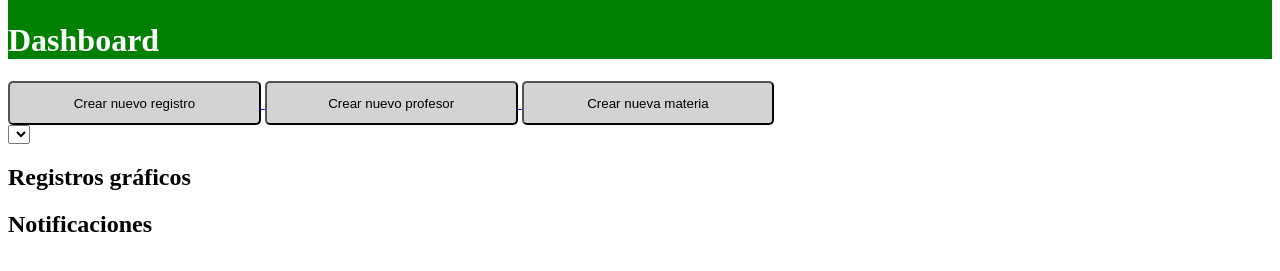
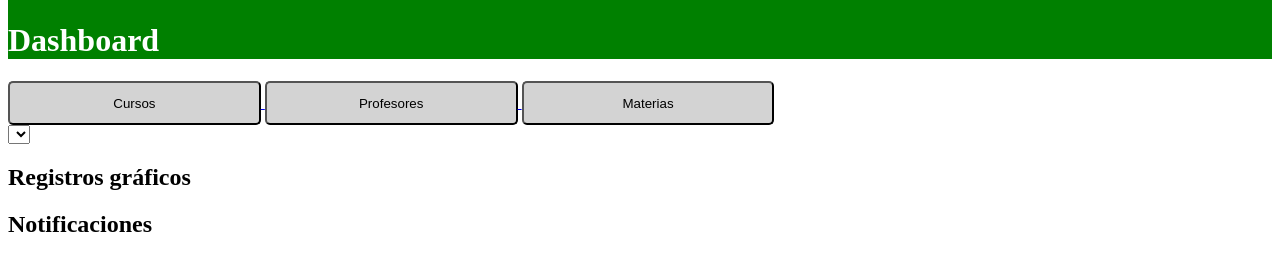
Before and after one commit to chuckNorris506/Proyecto_ADS_2, a website: page views/dashboard.html in a window 1280 px wide. Shown: the part 27-298 px from the top of the page. Drawn offline with Linux system fonts and the light colour scheme; files that its build step writes are made by us from their sources; no server answers; sample sign-in values are in the browser's storage; files whose address does not match are found by name.

Commit message:
Se cambian nombres secciones

```diff
--- a/views/dashboard.html
+++ b/views/dashboard.html
@@ -17,13 +17,13 @@
     </header>
     <nav>
         <a href="./course.html">
-            <button>Crear nuevo registro</button>
+            <button>Cursos</button>
         </a>
         <a href="./professor.html">
-            <button>Crear nuevo profesor</button>
+            <button>Profesores</button>
         </a>
         <a href="./subject.html">
-            <button>Crear nueva materia</button>
+            <button>Materias</button>
         </a>
     </nav>
 
```
Also changed, not shown: views/course.html (+3 -3 lines), views/professor.html (+1 -1 lines), views/subject.html (+1 -1 lines).
